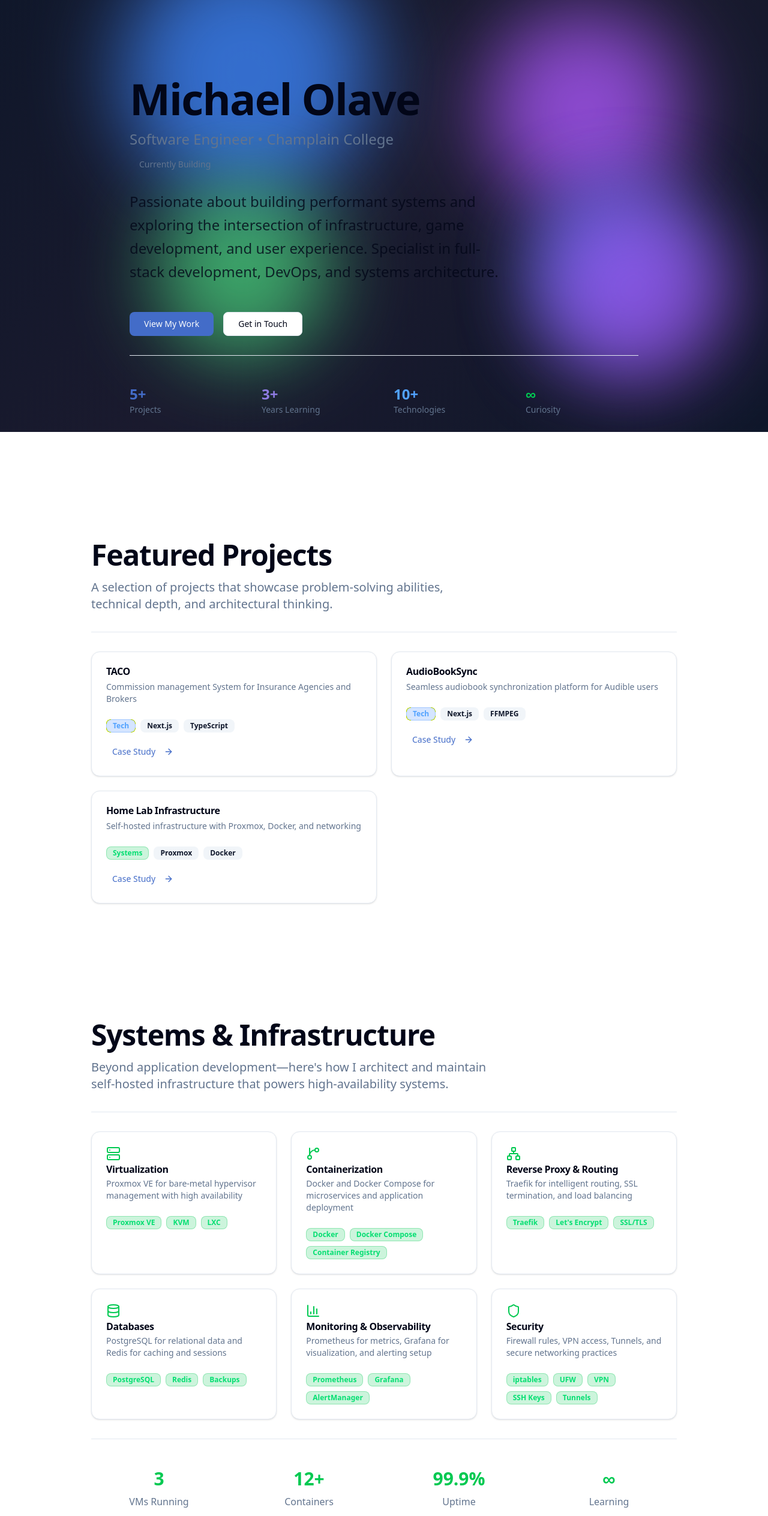
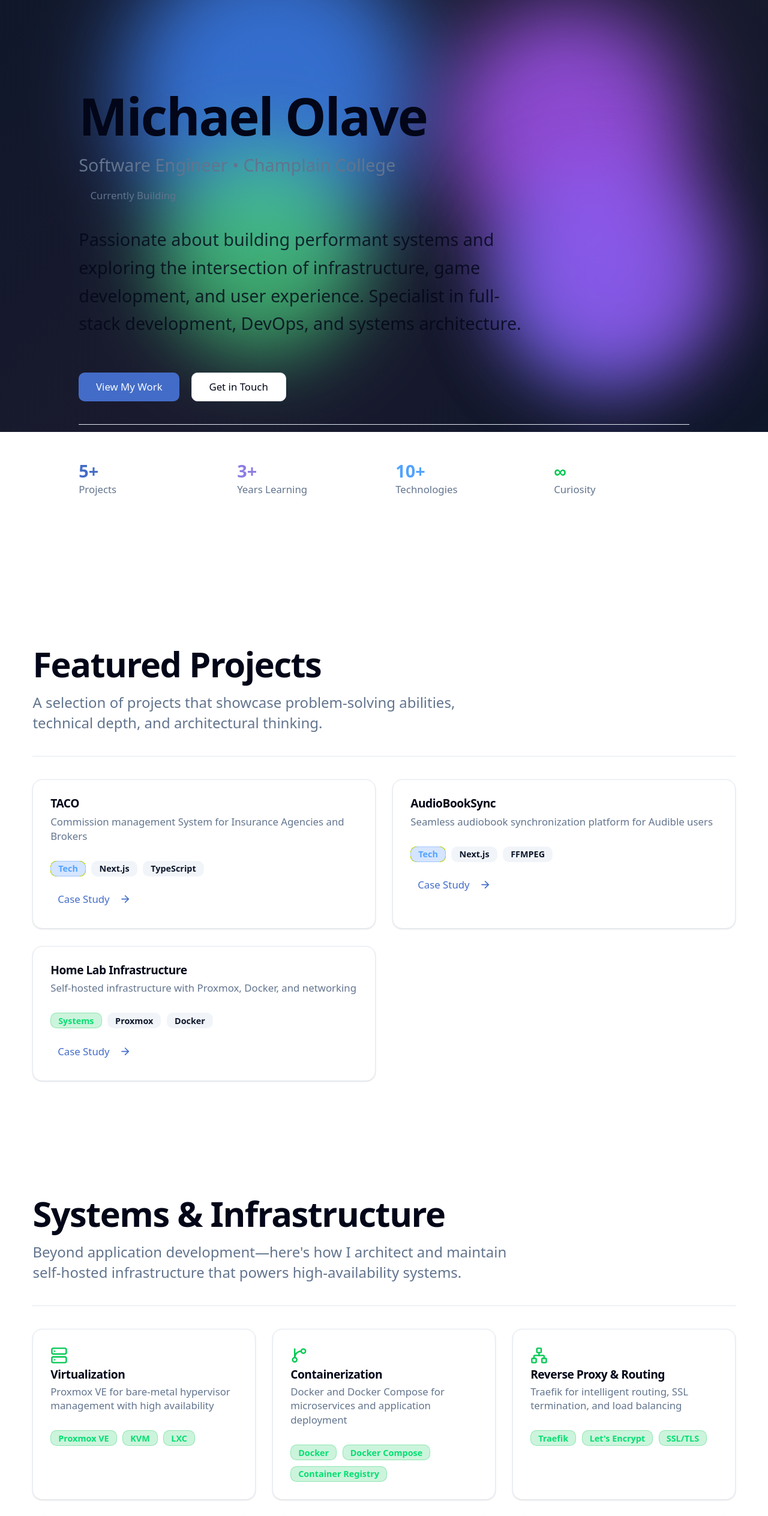
Before and after one commit to MichaelOlave/portfolio-web, a Next.js app: page / in a window 1280 px wide. Shown: the part 80-2607 px from the top of the page at 60% size. Built offline with nearby package versions, Linux system fonts and the light colour scheme.

Commit message:
refactor: adjust font sizes and spacing for improved layout consistency across sections

```diff
--- a/app/globals.css
+++ b/app/globals.css
@@ -117,6 +117,9 @@
 }
 
 @layer base {
+  html {
+    font-size: 19.2px;
+  }
   * {
     @apply border-border outline-ring/50;
   }
--- a/app/layout.tsx
+++ b/app/layout.tsx
@@ -1,4 +1,4 @@
-import type { Metadata } from "next";
+import type { Metadata, Viewport } from "next";
 import { Geist, Geist_Mono } from "next/font/google";
 import "./globals.css";
 import { ThemeProvider } from "@/components/theme-provider";
@@ -18,6 +18,12 @@
   title: "Michael Olave | Portfolio",
   description:
     "Portfolio website of Michael Olave, a software developer specializing in saas applications.",
+};
+
+export const viewport: Viewport = {
+  width: "device-width",
+  initialScale: 1,
+  maximumScale: 5,
 };
 
 interface RootLayoutProps {
--- a/components/sections/about.tsx
+++ b/components/sections/about.tsx
@@ -13,14 +13,14 @@
 
 export function About() {
   return (
-    <section id="about" className="relative min-h-screen py-20 overflow-hidden">
-      <div className="mx-auto max-w-5xl px-6">
+    <section id="about" className="relative min-h-screen py-12 sm:py-20 overflow-hidden">
+      <div className="mx-auto max-w-5xl px-4 sm:px-6">
         <div className="space-y-12">
           <div className="space-y-4">
-            <h2 className="text-4xl md:text-5xl font-bold tracking-tight text-foreground">
+            <h2 className="text-3xl sm:text-4xl md:text-5xl font-bold tracking-tight text-foreground">
               {aboutData.title}
             </h2>
-            <p className="text-xl text-muted-foreground">
+            <p className="text-base sm:text-xl text-muted-foreground">
               {aboutData.subtitle}
             </p>
           </div>
@@ -28,9 +28,9 @@
           <Separator />
 
           {/* Story */}
-          <div className="grid md:grid-cols-2 gap-12">
+          <div className="grid md:grid-cols-2 gap-6 sm:gap-12">
             <div className="space-y-4">
-              <h3 className="text-2xl font-semibold text-foreground">
+              <h3 className="text-xl sm:text-2xl font-semibold text-foreground">
                 {aboutData.journey.heading}
               </h3>
               {aboutData.journey.paragraphs.map((para, idx) => (
@@ -41,7 +41,7 @@
             </div>
 
             <div className="space-y-4">
-              <h3 className="text-2xl font-semibold text-foreground">
+              <h3 className="text-xl sm:text-2xl font-semibold text-foreground">
                 {aboutData.focus.heading}
               </h3>
               <ul className="space-y-3">
@@ -61,11 +61,11 @@
 
           {/* Skills */}
           <div className="space-y-8">
-            <h3 className="text-2xl font-semibold text-foreground">
+            <h3 className="text-xl sm:text-2xl font-semibold text-foreground">
               Skills & Technologies
             </h3>
 
-            <div className="grid md:grid-cols-2 gap-8">
+            <div className="grid md:grid-cols-2 gap-4 sm:gap-8">
               {aboutData.skills.map((category) => (
                 <div key={category.category} className="space-y-3">
                   <h4 className={`font-semibold ${category.accentColor}`}>
--- a/components/sections/contact.tsx
+++ b/components/sections/contact.tsx
@@ -3,28 +3,43 @@
 import { Button } from "@/components/ui/button";
 import { Card, CardContent, CardHeader, CardTitle } from "@/components/ui/card";
 import { Separator } from "@/components/ui/separator";
-import { Github, Linkedin, Mail, ExternalLink } from "lucide-react";
+import { Mail, ExternalLink } from "lucide-react";
 import contactData from "@/data/contact.json";
 
-const iconMap: Record<string, React.ReactNode> = {
-  Mail: <Mail className="w-6 h-6" />,
-  Github: <Github className="w-6 h-6" />,
-  Linkedin: <Linkedin className="w-6 h-6" />,
+const getIcon = (iconName: string) => {
+  switch (iconName) {
+    case "Mail":
+      return <Mail className="w-6 h-6" />;
+    case "Github":
+      return (
+        <svg className="w-6 h-6" viewBox="0 0 24 24" fill="currentColor">
+          <path d="M12 0c-6.626 0-12 5.373-12 12 0 5.302 3.438 9.8 8.207 11.387.599.111.793-.261.793-.577v-2.234c-3.338.726-4.033-1.416-4.033-1.416-.546-1.387-1.333-1.756-1.333-1.756-1.089-.745.083-.729.083-.729 1.205.084 1.839 1.237 1.839 1.237 1.07 1.834 2.807 1.304 3.492.997.107-.775.418-1.305.762-1.604-2.665-.305-5.467-1.334-5.467-5.931 0-1.311.469-2.381 1.236-3.221-.124-.303-.535-1.524.117-3.176 0 0 1.008-.322 3.301 1.23.957-.266 1.983-.399 3.003-.404 1.02.005 2.047.138 3.006.404 2.291-1.552 3.297-1.23 3.297-1.23.653 1.653.242 2.874.118 3.176.77.84 1.235 1.911 1.235 3.221 0 4.609-2.807 5.624-5.479 5.921.43.372.823 1.102.823 2.222v 3.293c0 .319.192.694.801.576 4.765-1.589 8.199-6.086 8.199-11.386 0-6.627-5.373-12-12-12z" />
+        </svg>
+      );
+    case "Linkedin":
+      return (
+        <svg className="w-6 h-6" viewBox="0 0 24 24" fill="currentColor">
+          <path d="M20.447 20.452h-3.554v-5.569c0-1.328-.027-3.037-1.852-3.037-1.853 0-2.136 1.445-2.136 2.939v5.667H9.351V9h3.414v1.561h.046c.477-.9 1.637-1.85 3.37-1.85 3.601 0 4.267 2.37 4.267 5.455v6.286zM5.337 7.433c-1.144 0-2.063-.926-2.063-2.065 0-1.138.92-2.063 2.063-2.063 1.14 0 2.064.925 2.064 2.063 0 1.139-.925 2.065-2.064 2.065zm1.782 13.019H3.555V9h3.564v11.452zM22.225 0H1.771C.792 0 0 .774 0 1.729v20.542C0 23.227.792 24 1.771 24h20.451C23.2 24 24 23.227 24 22.271V1.729C24 .774 23.2 0 22.225 0z" />
+        </svg>
+      );
+    default:
+      return null;
+  }
 };
 
 export function Contact() {
   return (
     <section
       id="contact"
-      className="relative min-h-screen py-20 overflow-hidden"
+      className="relative min-h-screen py-12 sm:py-20 overflow-hidden"
     >
-      <div className="mx-auto max-w-5xl px-6">
+      <div className="mx-auto max-w-5xl px-4 sm:px-6">
         <div className="space-y-12">
           <div className="text-center space-y-4">
-            <h2 className="text-4xl md:text-5xl font-bold tracking-tight text-foreground">
+            <h2 className="text-3xl sm:text-4xl md:text-5xl font-bold tracking-tight text-foreground">
               {contactData.title}
             </h2>
-            <p className="text-xl text-muted-foreground max-w-2xl mx-auto">
+            <p className="text-base sm:text-xl text-muted-foreground max-w-2xl mx-auto">
               {contactData.description}
             </p>
           </div>
@@ -32,7 +47,7 @@
           <Separator />
 
           {/* Contact Methods */}
-          <div className="grid md:grid-cols-3 gap-6">
+          <div className="grid grid-cols-1 sm:grid-cols-2 md:grid-cols-3 gap-4 sm:gap-6">
             {contactData.links.map((link) => (
               <a
                 key={link.label}
@@ -45,7 +60,7 @@
                   <CardHeader>
                     <div className="flex items-start justify-between">
                       <div className="text-primary">
-                        {iconMap[link.iconName]}
+                        {getIcon(link.iconName)}
                       </div>
                       <ExternalLink className="w-4 h-4 text-muted-foreground opacity-0 group-hover:opacity-100 transition-opacity" />
                     </div>
--- a/components/sections/hero.tsx
+++ b/components/sections/hero.tsx
@@ -13,15 +13,15 @@
   };
 
   return (
-    <section id="hero" className="relative min-h-screen pt-20 overflow-hidden">
-      <div className="mx-auto max-w-4xl px-6 py-20 md:py-32">
+    <section id="hero" className="relative min-h-screen pt-16 overflow-hidden">
+      <div className="mx-auto max-w-4xl px-4 sm:px-6 py-12 sm:py-20 md:py-32">
         <div className="space-y-8">
           {/* Main Heading */}
           <div className="space-y-4">
-            <h1 className="text-6xl md:text-7xl font-bold tracking-tight text-balance text-foreground">
+            <h1 className="text-5xl sm:text-6xl md:text-7xl font-bold tracking-tight text-balance text-foreground">
               {heroData.name}
             </h1>
-            <p className="text-xl md:text-2xl text-muted-foreground text-balance">
+            <p className="text-lg sm:text-xl md:text-2xl text-muted-foreground text-balance">
               {heroData.title}
             </p>
 
@@ -42,7 +42,7 @@
           </p>
 
           {/* CTA Buttons */}
-          <div className="flex gap-4 flex-wrap pt-4">
+          <div className="flex flex-col sm:flex-row gap-4 pt-4 w-full sm:w-auto">
             {heroData.cta.map((button) => (
               <Button
                 key={button.label}
@@ -58,7 +58,7 @@
           <Separator className="my-8" />
 
           {/* Quick Stats */}
-          <div className="grid grid-cols-2 md:grid-cols-4 gap-8 pt-4">
+          <div className="grid grid-cols-2 md:grid-cols-4 gap-4 sm:gap-8 pt-4">
             {heroData.stats.map((stat) => (
               <div key={stat.label}>
                 <p className={`text-2xl font-bold ${stat.colorClass}`}>
--- a/components/sections/projects.tsx
+++ b/components/sections/projects.tsx
@@ -8,22 +8,22 @@
   return (
     <section
       id="projects"
-      className="relative min-h-screen py-20 overflow-hidden"
+      className="relative min-h-screen py-12 sm:py-20 overflow-hidden"
     >
-      <div className="mx-auto max-w-5xl px-6">
+      <div className="mx-auto max-w-5xl px-4 sm:px-6">
         <div className="space-y-8">
           <div className="space-y-4">
-            <h2 className="text-4xl md:text-5xl font-bold tracking-tight text-foreground">
+            <h2 className="text-3xl sm:text-4xl md:text-5xl font-bold tracking-tight text-foreground">
               {projectsData.title}
             </h2>
-            <p className="text-xl text-muted-foreground max-w-2xl">
+            <p className="text-base sm:text-xl text-muted-foreground max-w-2xl">
               {projectsData.description}
             </p>
           </div>
 
           <Separator />
 
-          <div className="grid gap-6 md:grid-cols-2">
+          <div className="grid gap-4 sm:gap-6 grid-cols-1 md:grid-cols-2">
             {(projectsData.projects as ProjectData[]).map((project) => (
               <ProjectCard key={project.id} project={project} />
             ))}
--- a/components/sections/systems.tsx
+++ b/components/sections/systems.tsx
@@ -32,22 +32,22 @@
   return (
     <section
       id="systems"
-      className="relative min-h-screen py-20 overflow-hidden"
+      className="relative min-h-screen py-12 sm:py-20 overflow-hidden"
     >
-      <div className="mx-auto max-w-5xl px-6">
+      <div className="mx-auto max-w-5xl px-4 sm:px-6">
         <div className="space-y-8">
           <div className="space-y-4">
-            <h2 className="text-4xl md:text-5xl font-bold tracking-tight text-foreground">
+            <h2 className="text-3xl sm:text-4xl md:text-5xl font-bold tracking-tight text-foreground">
               {systemsData.title}
             </h2>
-            <p className="text-xl text-muted-foreground max-w-2xl">
+            <p className="text-base sm:text-xl text-muted-foreground max-w-2xl">
               {systemsData.description}
             </p>
           </div>
 
           <Separator />
 
-          <div className="grid gap-6 md:grid-cols-2 lg:grid-cols-3">
+          <div className="grid gap-4 sm:gap-6 grid-cols-1 sm:grid-cols-2 lg:grid-cols-3">
             {systemsData.components.map((component, idx) => (
               <Card
                 key={idx}
@@ -82,7 +82,7 @@
           <Separator className="mt-8" />
 
           {/* Infrastructure Stats */}
-          <div className="grid grid-cols-2 md:grid-cols-4 gap-6 mt-12">
+          <div className="grid grid-cols-2 md:grid-cols-4 gap-4 sm:gap-6 mt-12">
             {systemsData.stats.map((stat) => (
               <div key={stat.label} className="text-center space-y-2">
                 <p className="text-3xl font-bold text-green-500">{stat.value}</p>
```
